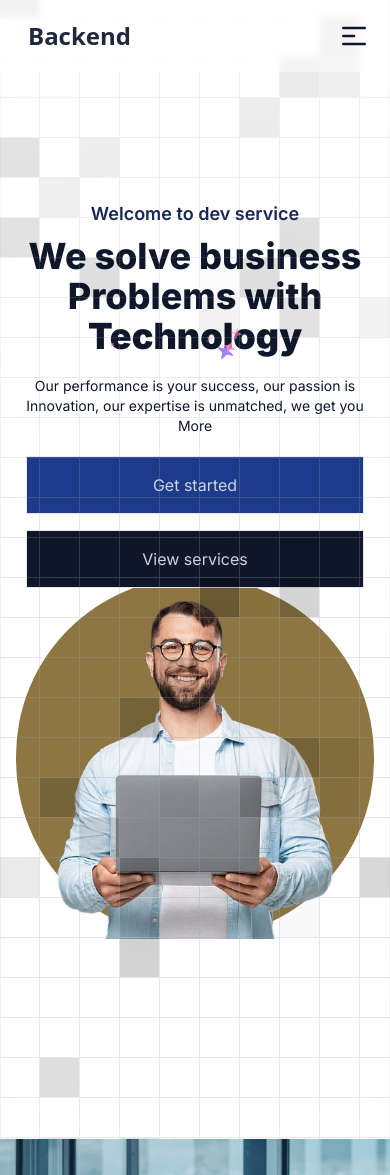
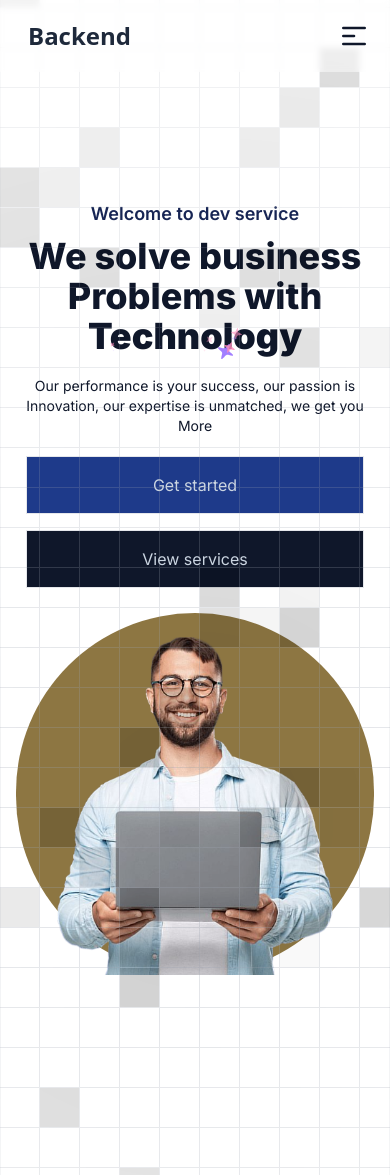
Before and after one commit to tchasinga/devservice, a Next.js app: page / in a window 390 px wide. Shown: the top 1175 px of the page. Built offline with nearby package versions, Linux system fonts and the light colour scheme.

Commit message:
new code is added now

```diff
--- a/src/app/Components/Ui/Heros.jsx
+++ b/src/app/Components/Ui/Heros.jsx
@@ -64,7 +64,7 @@
         </div>
 
         {/* Second div is here */}
-        <div className="flex justify-center items-center">
+        <div className="flex justify-center items-center myDirection">
           <div className="w-full relative">
             <div
               className="lg:w-[500px] lg:h-[500px] md:w-[300px] md:h-[300px] top-[-3%] right-0 left-0 bottom-0 absolute z-[-9999] rounded-full"
--- a/src/app/Components/Ui/extension.css
+++ b/src/app/Components/Ui/extension.css
@@ -11,6 +11,10 @@
 
     .smallerT{
       padding: 10px;
+    }
+
+    .myDirection{
+      padding-top: 10%;
     }
 
     .gridGeneral{
```
